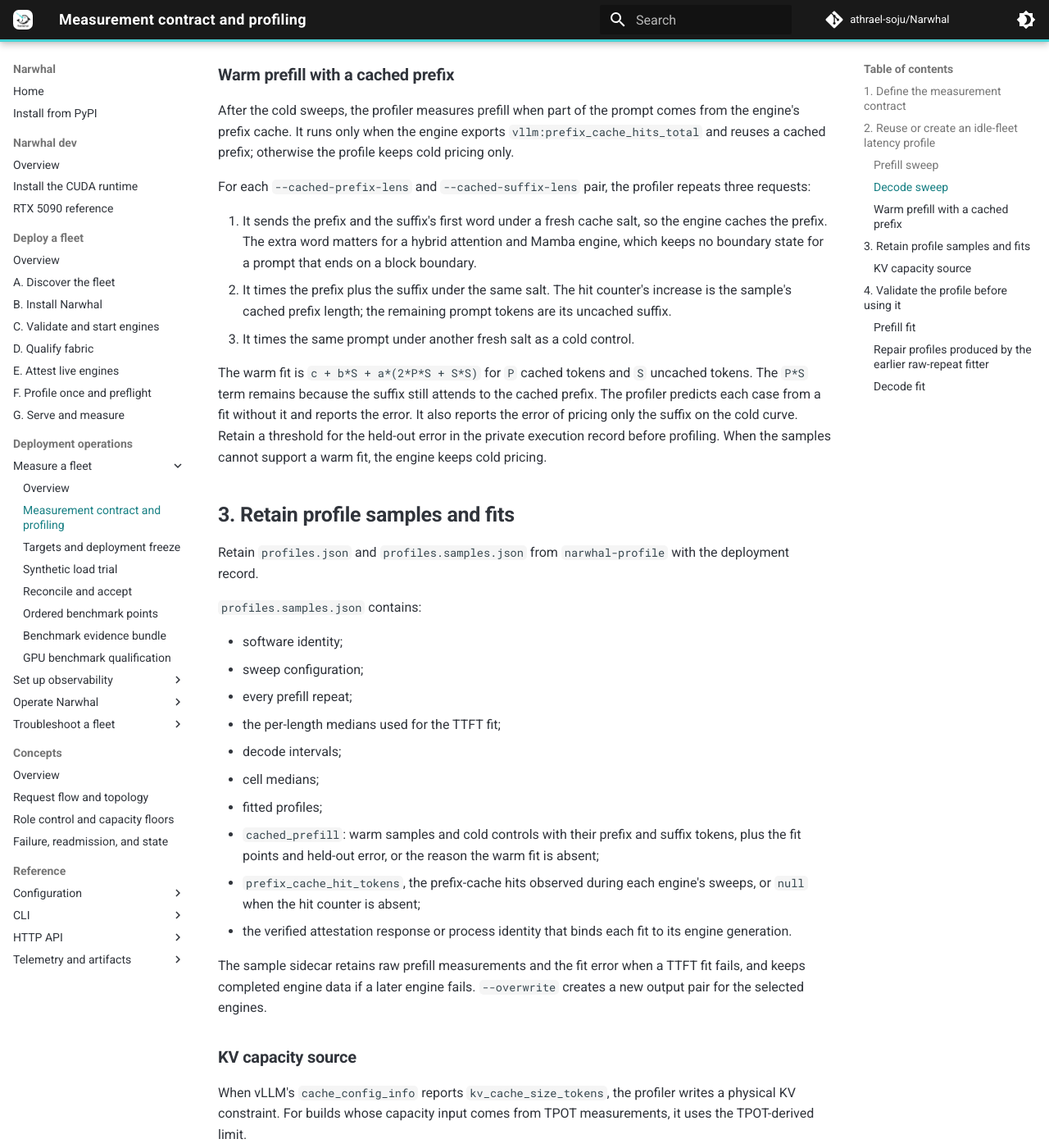
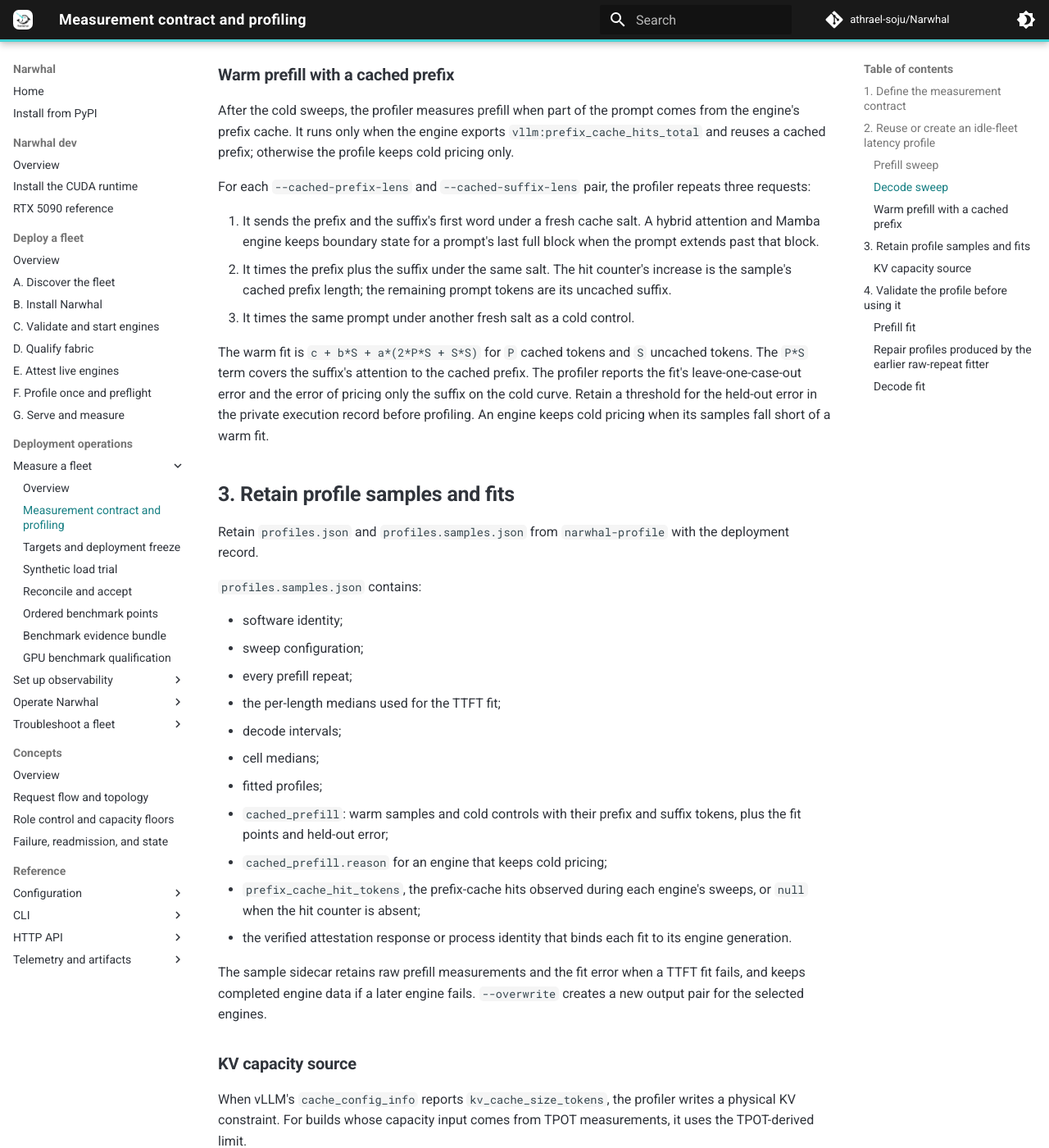
Before and after one commit to athrael-soju/Narwhal, an MkDocs documentation site: the page built from docs/measure/01-Profile.md, in a window 1280 px wide and 1400 px high, scrolled down 2239 px. Shown: the whole window at 82% size. Built offline with MkDocs 1.6.1 and Material for MkDocs 9.7.7, drawn with Linux system fonts in a browser that asks for light colours; comment, search, counter and statistics services are not loaded.

Commit message:
docs(profile): state warm-fit behaviour as positive facts

```diff
--- a/docs/measure/01-Profile.md
+++ b/docs/measure/01-Profile.md
@@ -69,11 +69,11 @@ After the cold sweeps, the profiler measures prefill when part of the prompt com
 
 For each `--cached-prefix-lens` and `--cached-suffix-lens` pair, the profiler repeats three requests:
 
-1. It sends the prefix and the suffix's first word under a fresh cache salt, so the engine caches the prefix. The extra word matters for a hybrid attention and Mamba engine, which keeps no boundary state for a prompt that ends on a block boundary.
+1. It sends the prefix and the suffix's first word under a fresh cache salt. A hybrid attention and Mamba engine keeps boundary state for a prompt's last full block when the prompt extends past that block.
 2. It times the prefix plus the suffix under the same salt. The hit counter's increase is the sample's cached prefix length; the remaining prompt tokens are its uncached suffix.
 3. It times the same prompt under another fresh salt as a cold control.
 
-The warm fit is `c + b*S + a*(2*P*S + S*S)` for `P` cached tokens and `S` uncached tokens. The `P*S` term remains because the suffix still attends to the cached prefix. The profiler predicts each case from a fit without it and reports the error. It also reports the error of pricing only the suffix on the cold curve. Retain a threshold for the held-out error in the private execution record before profiling. When the samples cannot support a warm fit, the engine keeps cold pricing.
+The warm fit is `c + b*S + a*(2*P*S + S*S)` for `P` cached tokens and `S` uncached tokens. The `P*S` term covers the suffix's attention to the cached prefix. The profiler reports the fit's leave-one-case-out error and the error of pricing only the suffix on the cold curve. Retain a threshold for the held-out error in the private execution record before profiling. An engine keeps cold pricing when its samples fall short of a warm fit.
 
 ## 3. Retain profile samples and fits
 
@@ -88,7 +88,8 @@ Retain `profiles.json` and `profiles.samples.json` from `narwhal-profile` with t
 * decode intervals;
 * cell medians;
 * fitted profiles;
-* `cached_prefill`: warm samples and cold controls with their prefix and suffix tokens, plus the fit points and held-out error, or the reason the warm fit is absent;
+* `cached_prefill`: warm samples and cold controls with their prefix and suffix tokens, plus the fit points and held-out error;
+* `cached_prefill.reason` for an engine that keeps cold pricing;
 * `prefix_cache_hit_tokens`, the prefix-cache hits observed during each engine's sweeps, or `null` when the hit counter is absent;
 * the verified attestation response or process identity that binds each fit to its engine generation.
 
```
Also changed, not shown: docs/telemetry/02-Profiles.md (+2 -2 lines).
